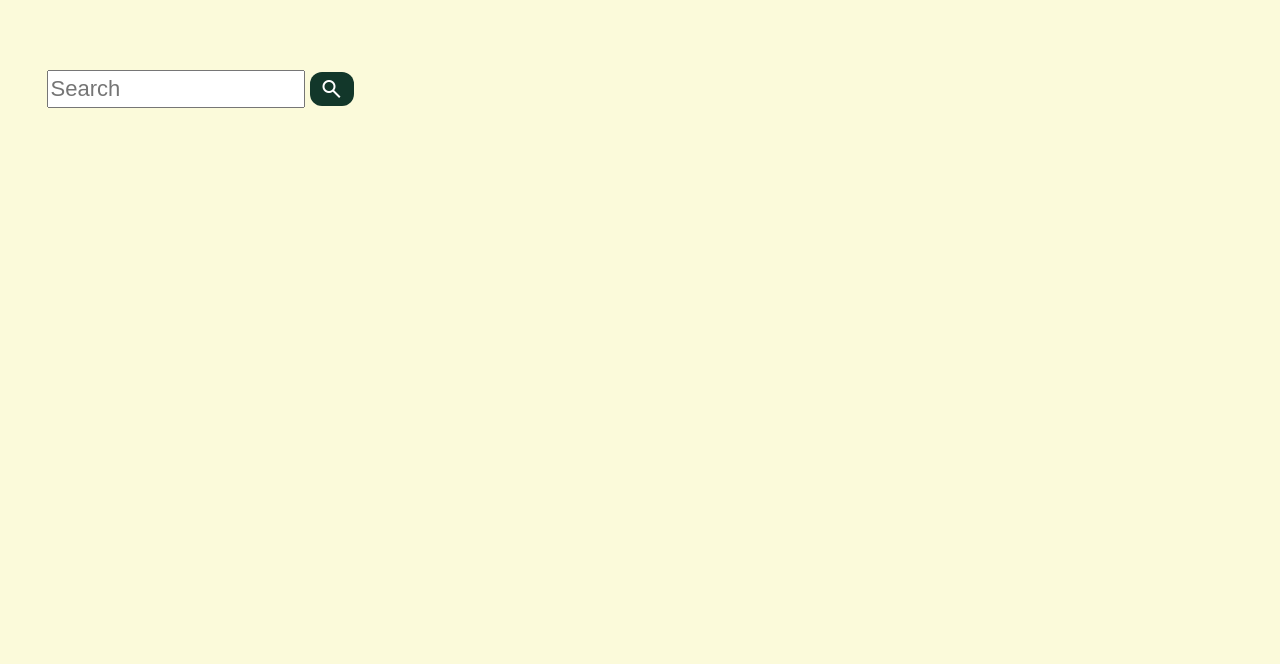
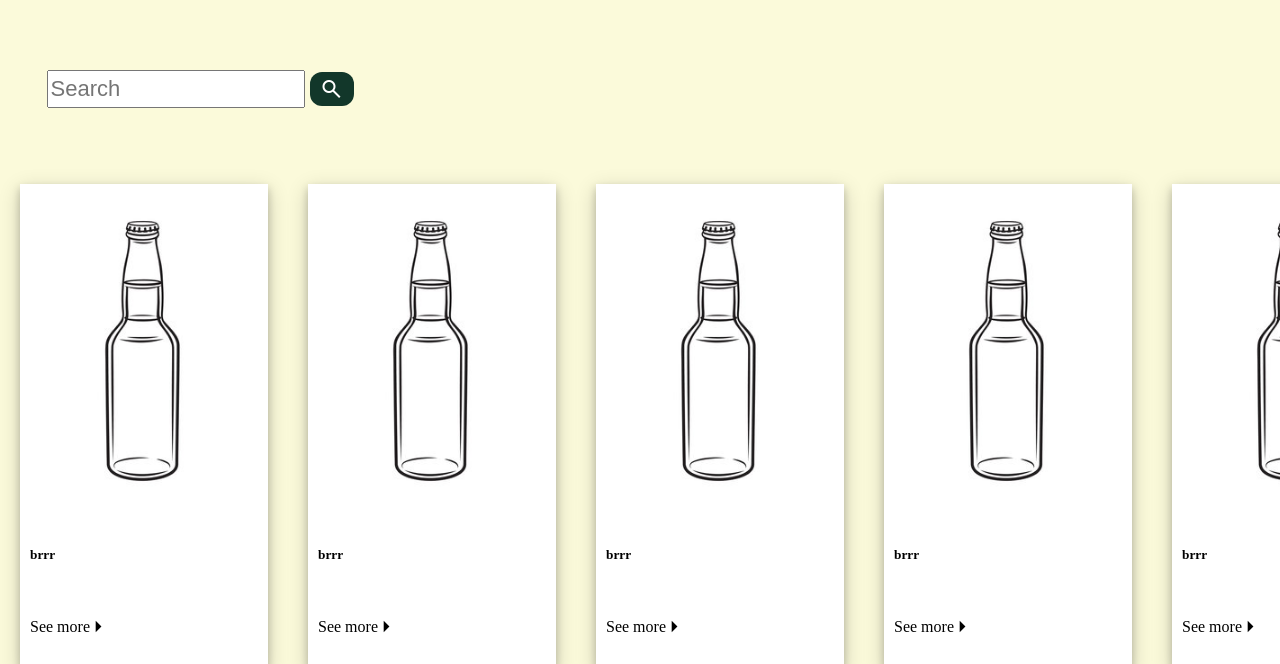
Before and after one commit to edvard01/lexicon-punk-api, a plain HTML site: page search.html in a window 1280 px wide. Shown: the part 136-800 px from the top of the page. Drawn offline with nearby package versions, Linux system fonts and the light colour scheme.

Commit message:
Started working on search page, added loader and main content area, added styling

```diff
--- a/css/search.css
+++ b/css/search.css
@@ -93,6 +93,76 @@ main {
   color: white;
 }
 
+.search-result .results {
+  height: 484px;
+  margin: auto;
+
+  display: flex;
+  flex-direction: row;
+  align-items: center;
+  justify-content: space-around;
+}
+
+.search-result .results .card {
+  background-color: white;
+  width: 248px;
+  height: 484px;
+  box-shadow: 0 4px 8px 0 rgba(0, 0, 0, 0.2), 0 6px 20px 0 rgba(0, 0, 0, 0.19);
+}
+
+.search-result .results .card .beer-image {
+  width: 248px;
+  height: 324px;
+  overflow: hidden;
+  display: flex;
+  align-items: center;
+  justify-content: center;
+}
+
+.search-result .results .card .beer-image img {
+  height: 324px;
+  width: auto;
+  display: block;
+}
+
+.search-result .results .card .content {
+  height: 30%;
+  display: flex;
+  flex-direction: column;
+  justify-content: space-around;
+  margin-left: 10px;
+}
+
+.search-result .results .card .content a {
+  text-decoration: none;
+  color: black;
+}
+
+.loader {
+  position: relative;
+  margin-top: auto;
+  margin-bottom: auto;
+  left: 50%;
+  margin-left: -25px;
+  display: none;
+  width: 50px;
+  padding: 8px;
+  aspect-ratio: 1;
+  border-radius: 50%;
+  background: #12372a;
+  --_m: conic-gradient(#0000 10%, #000), linear-gradient(#000 0 0) content-box;
+  -webkit-mask: var(--_m);
+  mask: var(--_m);
+  -webkit-mask-composite: source-out;
+  mask-composite: subtract;
+  animation: l3 1s infinite linear;
+}
+@keyframes l3 {
+  to {
+    transform: rotate(1turn);
+  }
+}
+
 #toast {
   visibility: hidden;
   min-width: 250px;
--- a/search.html
+++ b/search.html
@@ -44,6 +44,71 @@
             </button>
           </form>
         </div>
+        <div class="search-result">
+          <div class="loader"></div>
+          <div class="results">
+            <div class="card">
+              <div class="beer-image">
+                <img
+                  src="css/assets/360_F_222377066_6V7HVmRPYahGwDNf0ph2BkMk13JnonJl.jpg"
+                  alt=""
+                />
+              </div>
+              <div class="content">
+                <h5>brrr</h5>
+                <a href="#">See more &#9205;</a>
+              </div>
+            </div>
+            <div class="card">
+              <div class="beer-image">
+                <img
+                  src="css/assets/360_F_222377066_6V7HVmRPYahGwDNf0ph2BkMk13JnonJl.jpg"
+                  alt=""
+                />
+              </div>
+              <div class="content">
+                <h5>brrr</h5>
+                <a href="#">See more &#9205;</a>
+              </div>
+            </div>
+            <div class="card">
+              <div class="beer-image">
+                <img
+                  src="css/assets/360_F_222377066_6V7HVmRPYahGwDNf0ph2BkMk13JnonJl.jpg"
+                  alt=""
+                />
+              </div>
+              <div class="content">
+                <h5>brrr</h5>
+                <a href="#">See more &#9205;</a>
+              </div>
+            </div>
+            <div class="card">
+              <div class="beer-image">
+                <img
+                  src="css/assets/360_F_222377066_6V7HVmRPYahGwDNf0ph2BkMk13JnonJl.jpg"
+                  alt=""
+                />
+              </div>
+              <div class="content">
+                <h5>brrr</h5>
+                <a href="#">See more &#9205;</a>
+              </div>
+            </div>
+            <div class="card">
+              <div class="beer-image">
+                <img
+                  src="css/assets/360_F_222377066_6V7HVmRPYahGwDNf0ph2BkMk13JnonJl.jpg"
+                  alt=""
+                />
+              </div>
+              <div class="content">
+                <h5>brrr</h5>
+                <a href="#">See more &#9205;</a>
+              </div>
+            </div>
+          </div>
+        </div>
       </main>
     </div>
     <script src="js/search.js"></script>
```
